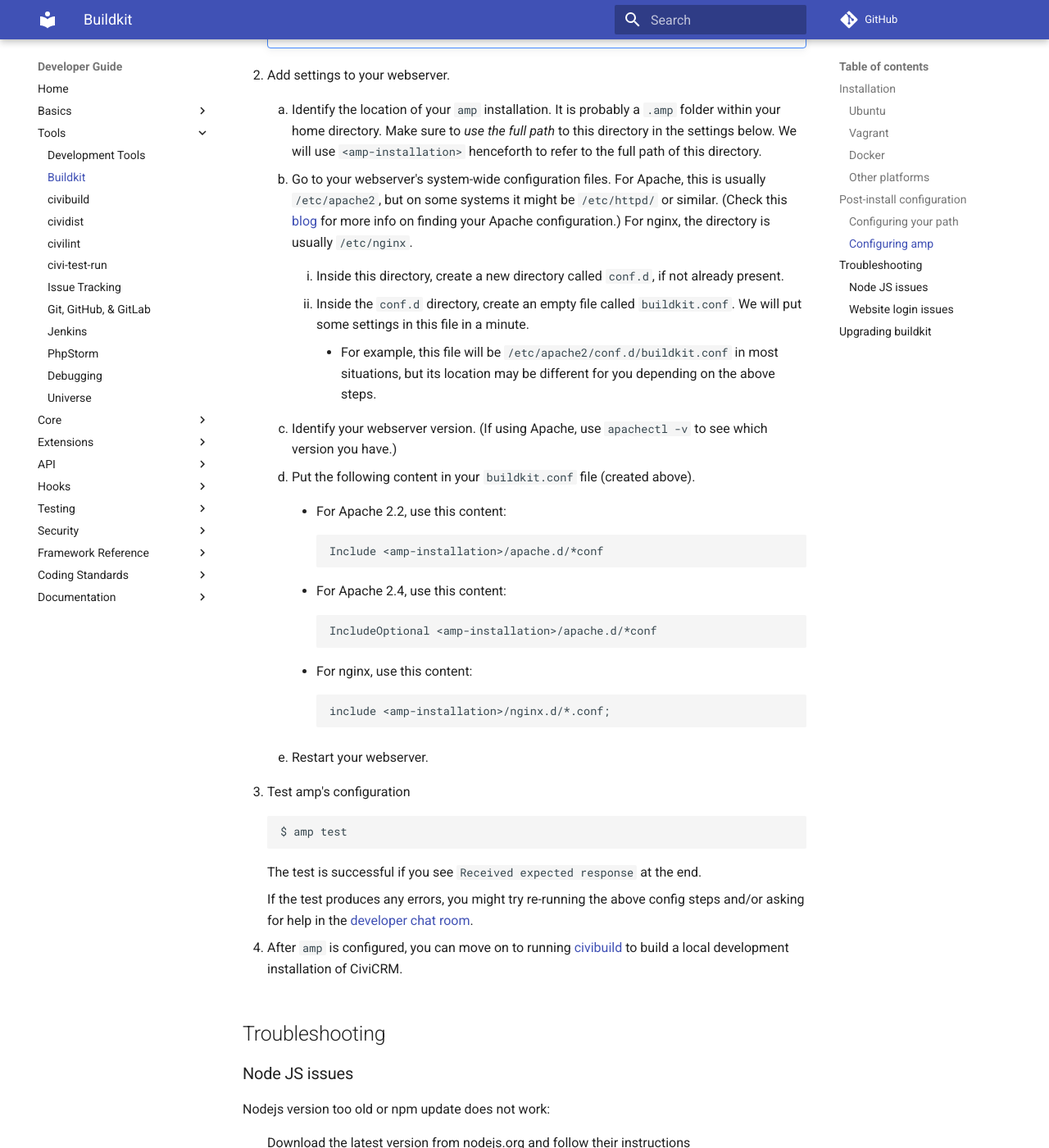
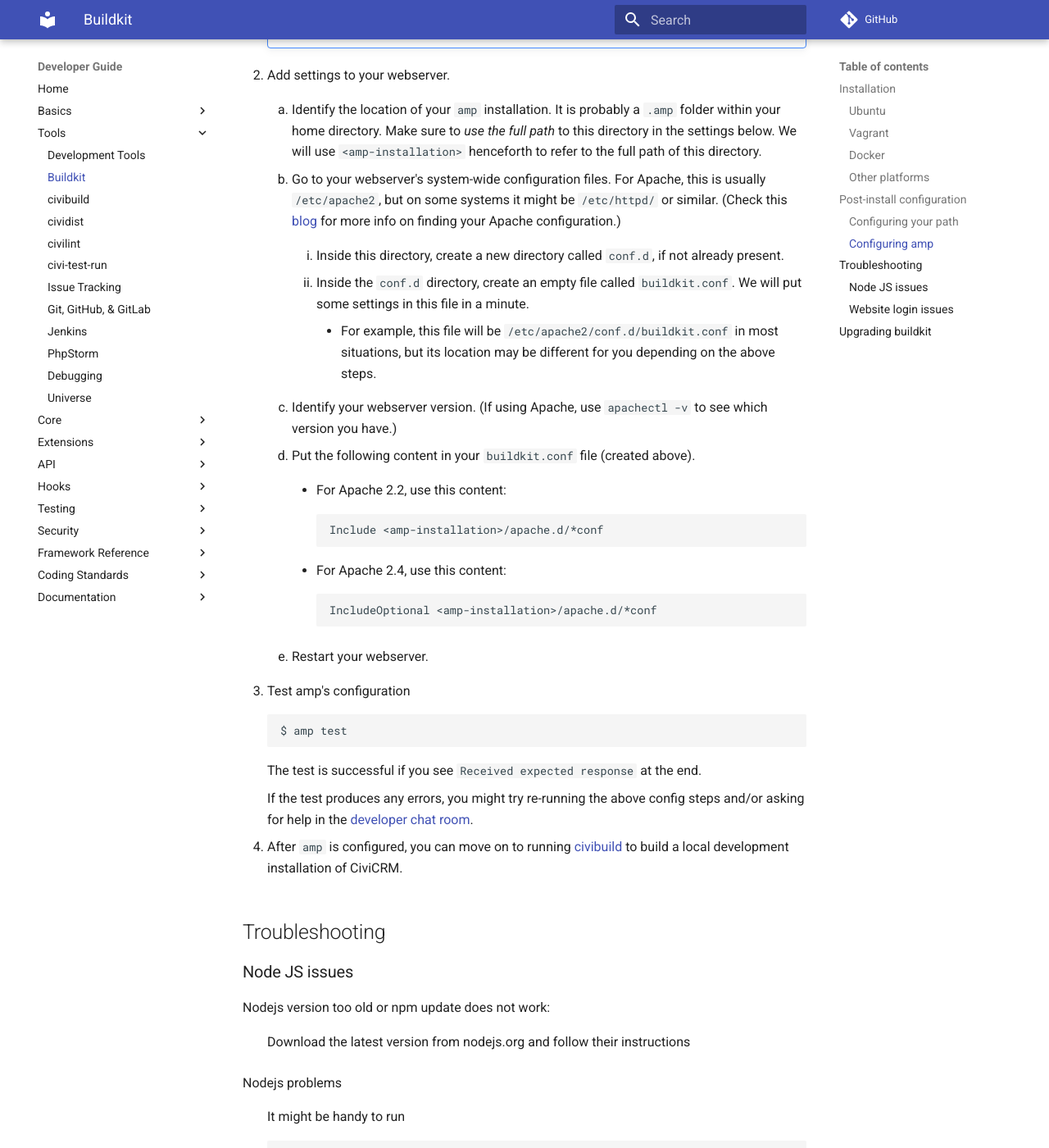
Before and after one commit to civicrm/civicrm-dev-docs, an MkDocs documentation site: the page built from docs/tools/buildkit.md, in a window 1280 px wide and 1400 px high, scrolled down 3471 px. Shown: the whole window at 82% size. Built offline with MkDocs 1.6.1 and Material for MkDocs 9.7.7, drawn with Linux system fonts in a browser that asks for light colours; comment, search, counter and statistics services are not loaded; old or Windows-style settings are respelled for this version of MkDocs.

Commit message:
toosl/buildkit.md - Don't talk so much about nginx
As noted earlier in the doc: "We strongly recommend using Apache as your
webserver because support for nginx is limited." So...  it doesn't make much
sense to give broken/incomplete instructions for something we say you
shouldn't do.  :)

````diff
--- a/docs/tools/buildkit.md
+++ b/docs/tools/buildkit.md
@@ -124,7 +124,7 @@
 
     1. Identify the location of your `amp` installation. It is probably a `.amp` folder within your home directory. Make sure to *use the full path* to this directory in the settings below. We will use `<amp-installation>` henceforth to refer to the full path of this directory.
 
-    1. Go to your webserver's system-wide configuration files. For Apache, this is usually `/etc/apache2`, but on some systems it might be `/etc/httpd/` or similar. (Check this [blog](http://commanigy.com/blog/2011/6/8/finding-apache-configuration-file-httpd-conf-location) for more info on finding your Apache configuration.) For nginx, the directory is usually `/etc/nginx`.
+    1. Go to your webserver's system-wide configuration files. For Apache, this is usually `/etc/apache2`, but on some systems it might be `/etc/httpd/` or similar. (Check this [blog](http://commanigy.com/blog/2011/6/8/finding-apache-configuration-file-httpd-conf-location) for more info on finding your Apache configuration.)
 
         1. Inside this directory, create a new directory called `conf.d`, if not already present.
 
@@ -146,12 +146,6 @@
 
             ```
             IncludeOptional <amp-installation>/apache.d/*conf
-            ```
-
-        * For nginx, use this content:
-
-            ```
-            include <amp-installation>/nginx.d/*.conf;
             ```
 
     1. Restart your webserver.
````
